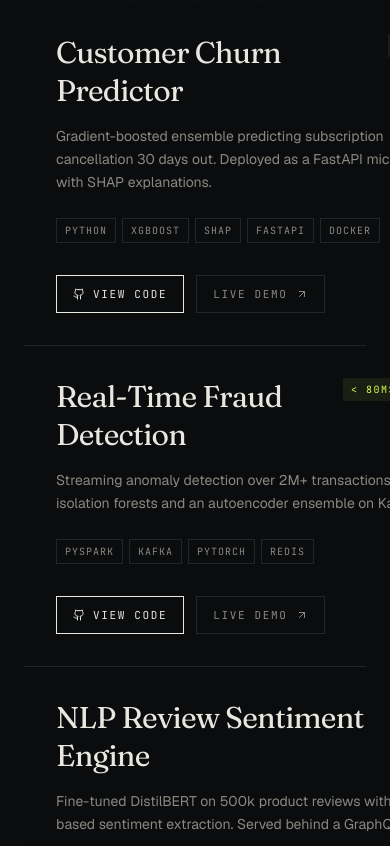
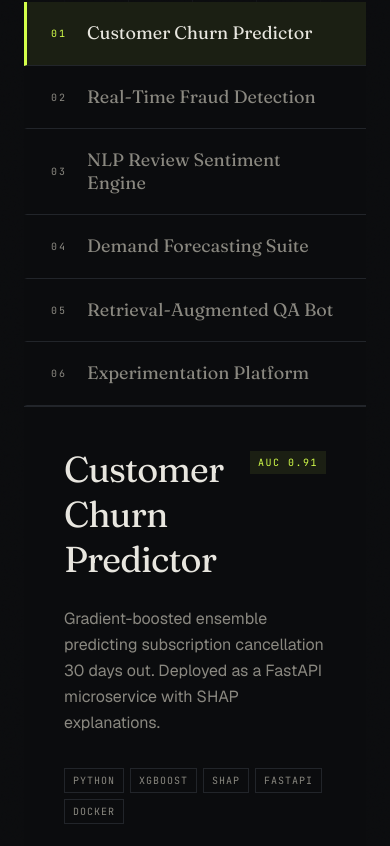
Before and after one commit to motebrian/BrianMotee, a React (Vite) app: page / in a window 390 px wide. Shown: the part 5438-6284 px from the top of the page. Built offline with nearby package versions, Linux system fonts and the light colour scheme.

Commit message:
Redesign projects section: tabbed layout with GitHub and Live Demo buttons

```diff
--- a/src/components/Portfolio.jsx
+++ b/src/components/Portfolio.jsx
@@ -71,6 +71,7 @@ function Reveal({ children, delay = 0, className = "" }) {
 export default function Portfolio() {
   const [dark, setDark] = useState(true);
   const [activeDash, setActiveDash] = useState(0);
+  const [activeProject, setActiveProject] = useState(0);
   const year = new Date().getFullYear();
 
   const theme = dark
@@ -425,29 +426,57 @@ export default function Portfolio() {
             </a>
           </div>
 
-          <div className="grid md:grid-cols-2 gap-px" style={{ background: theme.border }}>
+          <div className="grid md:grid-cols-[2fr_3fr] gap-px" style={{ background: theme.border }}>
+            {/* ── Tab list ── */}
+            <div style={{ background: theme.bg }}>
               {PROJECTS.map((p, i) => (
-              <Reveal key={p.title} delay={(i % 2) * 80}>
-                <article
-                  className="card-hover p-8 h-full flex flex-col transition-all duration-300"
-                  style={{ background: theme.bg }}
+                <button
+                  key={p.title}
+                  onClick={() => setActiveProject(i)}
+                  className="w-full text-left px-6 py-5 flex items-center gap-4 border-b transition-all"
+                  style={{
+                    borderColor: theme.border,
+                    borderLeft: `3px solid ${activeProject === i ? theme.accent : "transparent"}`,
+                    background: activeProject === i ? theme.accentSoft : "transparent",
+                  }}
                 >
-                  <div className="flex items-start justify-between mb-4 gap-4">
-                    <h3 className="font-display text-3xl tracking-tight leading-tight">{p.title}</h3>
                   <span
-                      className="font-mono text-[10px] uppercase tracking-[0.15em] px-2 py-1 whitespace-nowrap"
+                    className="font-mono text-[10px] uppercase tracking-[0.2em] shrink-0 w-5"
+                    style={{ color: activeProject === i ? theme.accent : theme.muted }}
+                  >
+                    {String(i + 1).padStart(2, "0")}
+                  </span>
+                  <span
+                    className="font-display text-lg leading-tight"
+                    style={{ color: activeProject === i ? theme.text : theme.muted }}
+                  >
+                    {p.title}
+                  </span>
+                </button>
+              ))}
+            </div>
+
+            {/* ── Detail panel ── */}
+            <div className="p-10 flex flex-col min-h-[420px]" style={{ background: theme.bg }}>
+              <Reveal key={activeProject}>
+                <div className="flex items-start justify-between mb-6 gap-4">
+                  <h3 className="font-display text-4xl md:text-5xl tracking-tight leading-tight">
+                    {PROJECTS[activeProject].title}
+                  </h3>
+                  <span
+                    className="font-mono text-[10px] uppercase tracking-[0.15em] px-2 py-1 whitespace-nowrap shrink-0 mt-1"
                     style={{ background: theme.accentSoft, color: theme.accent }}
                   >
-                      {p.metric}
+                    {PROJECTS[activeProject].metric}
                   </span>
                 </div>
 
-                  <p className="text-sm leading-relaxed mb-6" style={{ color: theme.muted }}>
-                    {p.blurb}
+                <p className="text-base leading-relaxed mb-8" style={{ color: theme.muted }}>
+                  {PROJECTS[activeProject].blurb}
                 </p>
 
-                  <div className="flex flex-wrap gap-1.5 mb-8">
-                    {p.stack.map((t) => (
+                <div className="flex flex-wrap gap-1.5 mb-10">
+                  {PROJECTS[activeProject].stack.map((t) => (
                     <span
                       key={t}
                       className="font-mono text-[10px] uppercase tracking-[0.1em] px-2 py-1 border"
@@ -458,29 +487,28 @@ export default function Portfolio() {
                   ))}
                 </div>
 
-                  <div className="mt-auto flex items-center gap-3">
+                <div className="flex items-center gap-3 flex-wrap">
                   <a
-                      href={p.code}
+                    href={PROJECTS[activeProject].code}
                     target="_blank"
                     rel="noreferrer"
-                      className="btn-primary font-mono text-[11px] uppercase tracking-[0.15em] px-4 py-2.5 border flex items-center gap-2 transition-all"
+                    className="btn-primary font-mono text-[11px] uppercase tracking-[0.15em] px-5 py-3 border flex items-center gap-2 transition-all"
                     style={{ borderColor: theme.text, color: theme.text }}
                   >
-                      <Github size={12} /> View Code
+                    <Github size={13} /> View on GitHub
                   </a>
                   <a
-                      href={p.demo}
+                    href={PROJECTS[activeProject].demo}
                     target="_blank"
                     rel="noreferrer"
-                      className="btn-ghost font-mono text-[11px] uppercase tracking-[0.15em] px-4 py-2.5 border flex items-center gap-2 transition-all"
+                    className="btn-ghost font-mono text-[11px] uppercase tracking-[0.15em] px-5 py-3 border flex items-center gap-2 transition-all"
                     style={{ borderColor: theme.border, color: theme.muted }}
                   >
-                      Live Demo <ArrowUpRight size={12} />
+                    <ExternalLink size={13} /> Live Demo
                   </a>
                 </div>
-                </article>
               </Reveal>
-            ))}
+            </div>
           </div>
         </div>
       </section>
```
Lines whose indentation alone changed are shown as unchanged.
